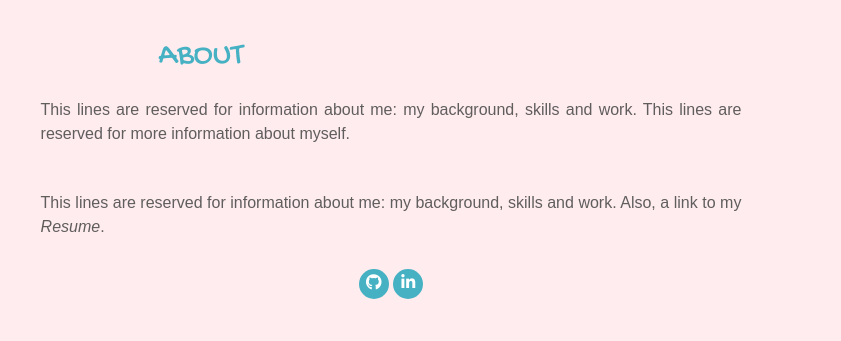
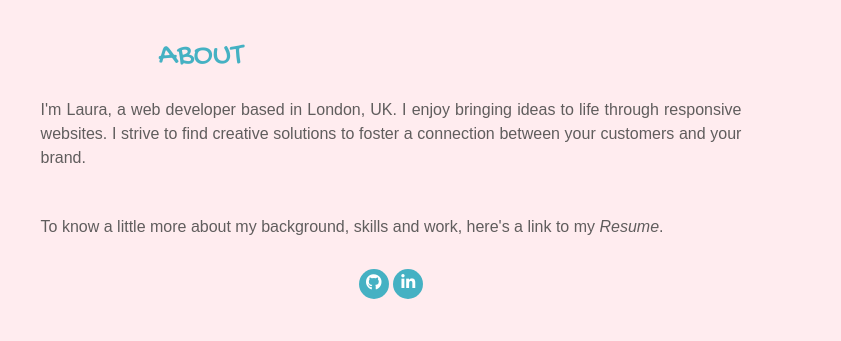
Before and after one commit to lauraovalles/heyhue, a plain HTML site: page index.html in a window 1280 px wide. Shown: the part 1190-1531 px from the top of the page, 439-1280 px from the left. Drawn offline with nearby package versions, Linux system fonts and the light colour scheme; a web font is replaced by a local one.

Commit message:
About Section

```diff
--- a/index.html
+++ b/index.html
@@ -114,8 +114,8 @@
           </div>
         </div>
           <div class="col-md-6 col-lg-8 mx-auto">
-            <p class="text-justify">This lines are reserved for information about me: my background, skills and work. This lines are reserved for more information about myself.</p>
-            <p class="text-justify">This lines are reserved for information about me: my background, skills and work. Also, a link to my <a id="resume" href="" target="_blank">Resume</a>.</p>
+            <p class="text-justify">I'm Laura, a web developer based in London, UK. I enjoy bringing ideas to life through responsive websites. I strive to find creative solutions to foster a connection between your customers and your brand.</p>
+            <p class="text-justify">To know a little more about my background, skills and work, here's a link to my <a id="resume" href="resume/Laura Ovalles Website CV.pdf" target="_blank">Resume</a>.</p>
             <a id="github" class=" btn justify-content-around" href="https://github.com/lauraovalles" target="_blank"><i class="fab fa-github"></i></a>
             <a id="linkedin" class="btn justify-content-around" href="https://www.linkedin.com/in/laura-ovalles" target="_blank"><i class="fab fa-linkedin-in"></i></a>
           </div>
```
Also changed, not shown: 2 other files.
